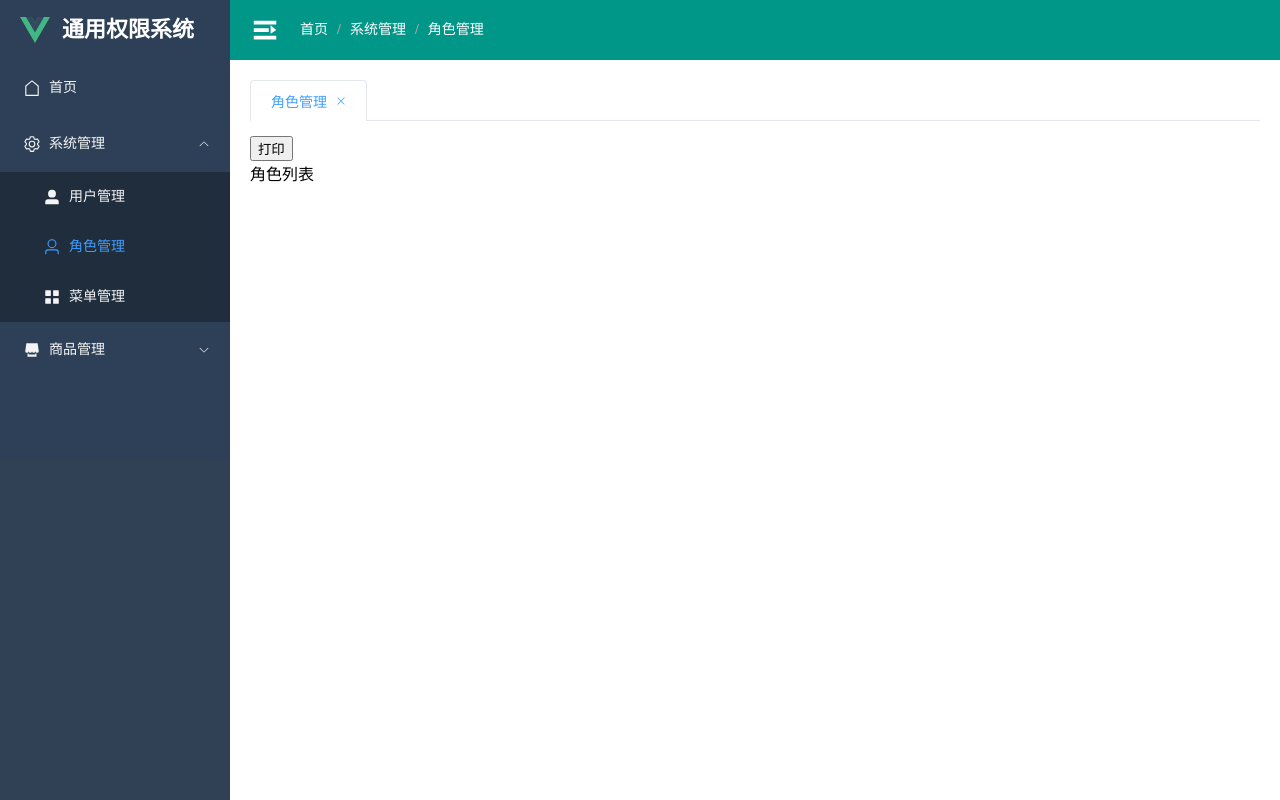
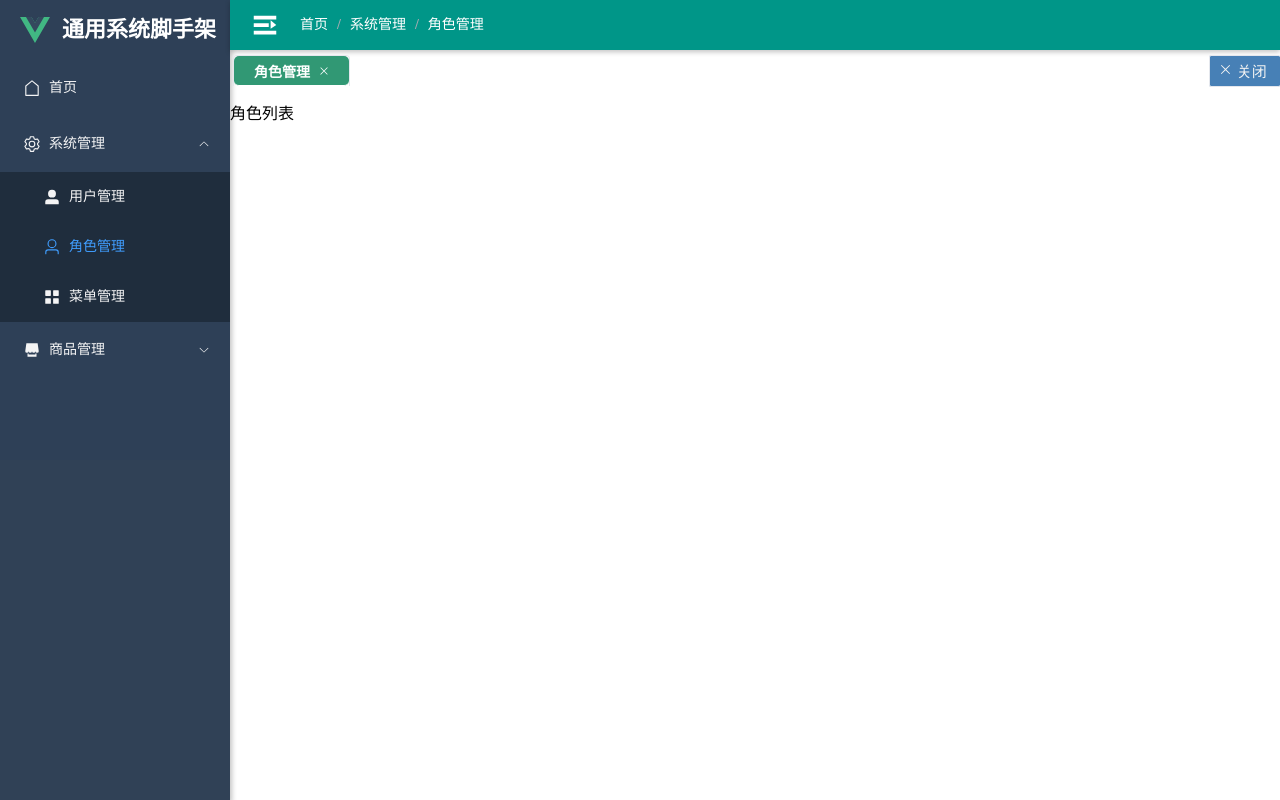
Before and after one commit to 17351590701/general-system-vue, a Vue app: page /roleList in a window 1280 px wide. Built offline with nearby package versions, Linux system fonts and the light colour scheme.

Commit message:
玩成下拉框关闭tabs标签页

```diff
--- a/src/layout/Index.vue
+++ b/src/layout/Index.vue
@@ -1,10 +1,10 @@
 <!--总体布局页面-->
 <template>
   <el-container class="layout">
-<!--左侧根据MenuBar自适应做菜单宽度-->
+    <!--左侧根据MenuBar自适应做菜单宽度-->
     <el-aside width="auto" class="aside">
       <!--菜单-->
-      <MenuBar />
+      <MenuBar/>
     </el-aside>
     <!--右侧内容-->
     <el-container>
@@ -14,7 +14,10 @@
       </el-header>
       <!--主要部分-->
       <el-main class="main">
-        <Tabs></Tabs>
+        <div class="tabs">
+          <Tabs class="tabs-content"></Tabs>
+          <CloseTabs ></CloseTabs>
+        </div>
         <router-view></router-view>
       </el-main>
     </el-container>
@@ -25,19 +28,38 @@
 import Header from "@/layout/header/Header.vue";
 import MenuBar from "@/layout/menu/MenuBar.vue";
 import Tabs from "@/layout/tabs/Tabs.vue";
-import {ref} from "vue";
+import CloseTabs from "@/layout/tabs/CloseTabs.vue";
 </script>
 
 <style scoped lang="scss">
-.layout{
+.layout {
   height: 100%;
- .aside{
-   background-color: #304156;
- }
-  .header{
+
+  .aside {
+    background-color: #304156;
+    box-shadow: rgba(0, 0, 0, 0.24) 2px 3px 5px;
+  }
+
+  .main {
+    padding: 0;
+    margin: 0;
+
+    .tabs {
+      display: flex;
+      justify-content: space-between;
+      flex-grow: 1;
+      .el-tabs{
+        --el-tabs-header-height: 30px;
+      }
+    }
+  }
+
+  .header {
     background-color: #009688;
-    display:flex;
+    display: flex;
     align-items: center;
+    box-shadow: rgba(0, 0, 0, 0.24) 0 2px 5px;
+    height: 50px;
   }
 }
 
--- a/src/layout/menu/menuLogo.vue
+++ b/src/layout/menu/menuLogo.vue
@@ -26,7 +26,7 @@ watchEffect(()=>{
   }
 })
 // 定义一个响应式变量title，初始值为"通用权限系统"
-const title = ref("通用权限系统")
+const title = ref("通用系统脚手架")
 </script>
 
 
--- /dev/null
+++ b/src/layout/tabs/CloseTabs.vue
@@ -0,0 +1,116 @@
+<template>
+  <div class="close">
+    <el-dropdown>
+    <span class="el-dropdown-link">
+      <el-icon class="el-icon--right">
+    <Close/>
+      </el-icon>
+      关闭
+    </span>
+      <template #dropdown>
+        <el-dropdown-menu>
+          <el-dropdown-item @click="closeCurrent()">关闭当前</el-dropdown-item>
+          <el-dropdown-item @click="closeLeft()">关闭左侧</el-dropdown-item>
+          <el-dropdown-item @click="closeRight()">关闭右侧</el-dropdown-item>
+          <el-dropdown-item @click="closeAll()">关闭所有</el-dropdown-item>
+        </el-dropdown-menu>
+      </template>
+    </el-dropdown>
+  </div>
+</template>
+
+<script setup lang="ts">
+import {Close} from "@element-plus/icons-vue";
+import type {Tab} from "@/stores/tabs";
+import {useRouter, useRoute} from 'vue-router'
+import {useTabStore} from "@/stores/tabs"
+
+const tabStore = useTabStore()
+const route = useRoute()
+const router = useRouter()
+//关闭当前
+const closeCurrent = () => {
+  //首页不能关闭
+  if (route.path === '/dashboard') {
+    return
+  }
+  const targetName = route.path
+  //Tab类型数组
+  const tabs = tabStore.getTab
+  //激活选项卡
+  let activeName = route.path
+  //如果激活的选项卡是待删除的选项卡，则激活前一个选项卡
+  if (activeName === targetName) {
+    //遍历tabs
+    tabs.forEach((tab: Tab, index: number) => {
+      //如果tab的path等于待删除的选项卡的path，则激活前一个选项卡
+      if (tab.path === targetName) {
+        const nextTab = tabs[index + 1] || tabs[index - 1]
+        if (nextTab) {
+          activeName = nextTab.path
+        }
+      }
+    })
+  }
+  //重新设置选项卡数据
+  tabStore.tabList = tabs.filter((tab) => tab.path !== targetName)
+  //跳转路由到新激活选项卡
+  router.push({path: activeName})
+}
+//关闭左侧
+const closeLeft = () => {
+  const path = route.path
+//获取当前选项卡路由的索引
+  let index = tabStore.tabList.findIndex(item => item.path === path)
+  //从1开始，首页不能删除
+  tabStore.tabList.splice(1, index - 1)
+}
+
+//关闭右侧
+const closeRight = () => {
+  const path = route.path
+  //获取当前选项卡路由的索引
+  let index = tabStore.tabList.findIndex(item => item.path === path)
+  tabStore.tabList.splice(index + 1)
+}
+
+//关闭所有
+const closeAll = () => {
+tabStore.tabList.splice(1,tabStore.tabList.length-1)
+  //跳转到首页
+  router.push({path: '/dashboard'})
+}
+</script>
+
+<style scoped lang="scss">
+.close {
+  width: 60px;
+  height: 30px;
+  position: fixed;
+  top: 55px;
+  right: 0;
+  z-index: 999;
+  display: flex;
+  align-items: center;
+  justify-content: center;
+  border: 1px solid #e4e7ed;
+  border-right: none;
+  border-radius: 2px;
+  padding-right: 10px;
+  cursor: pointer;
+  background-color: #4780b6;
+}
+
+.example-showcase .el-dropdown-link {
+  cursor: pointer;
+  display: flex;
+  align-items: center;
+}
+
+.el-dropdown-link {
+  color: #f3f3f3;
+  font-size: 15px;
+  outline: none;
+}
+
+</style>
--- a/src/layout/tabs/Tabs.vue
+++ b/src/layout/tabs/Tabs.vue
@@ -15,12 +15,11 @@
     >
     </el-tab-pane>
   </el-tabs>
-  <button @click="console.log(tabStore.tabList)">打印</button>
 </template>
 
 <script setup lang="ts">
 import {computed, onMounted, ref, watch} from "vue";
-import {type Tab,  useTabStore} from '@/stores/tabs'
+import {type Tab, useTabStore} from '@/stores/tabs'
 import {useRoute, useRouter} from "vue-router";
 import type {TabsPaneContext} from "element-plus";
 //选中的选项卡数据
@@ -81,6 +80,7 @@ const addTab = () => {
 function setActiveTab() {
   activeTab.value = route.path
 }
+
 //保证页面刷新后只保存有上次激活的选项卡
 onMounted(() => {
   setActiveTab()
@@ -97,5 +97,38 @@ watch(
 </script>
 
 <style scoped lang="scss">
+.demo-tabs {
+  margin-top: 5px;
+  margin-left: 3px;
+  width: auto;
+  height: auto;
+}
 
+:deep(.el-tabs__item.is-active) {
+  color: #fff;
+  background-color: #319874;
+  font-weight:800;
+}
+
+:deep(.el-tabs__item.is-active:hover) {
+  color: #fff;
+  font-weight:800;
+}
+
+:deep(.el-tabs__item:hover) {
+  color: #303133;
+  font-weight:600;
+}
+
+:deep(.el-tabs__item) {
+  height: 30px;
+  width: auto;
+  border-radius: 5px;
+  font-weight: 400;
+  font-family: 'HarmonyOS_Sans_SC',sans-serif;
+}
+
+:deep(.el-tabs__header) {
+  border-bottom: none !important;
+}
 </style>
--- a/src/main.ts
+++ b/src/main.ts
@@ -2,7 +2,7 @@ import { createApp } from 'vue'
 //创建pinia
 import { createPinia } from 'pinia'
 //pinia数据持久化操作
-import piniaPluginPersistedstate from 'pinia-plugin-persistedstate'
+import piniaPluginPersistence from 'pinia-plugin-persistedstate'
 import App from './App.vue'
 import router from './router'
 //引入Element plus和css样式
@@ -17,7 +17,7 @@ for (const [key, component] of Object.entries(ElementPlusIconsVue)) {
     app.component(key, component)
 }
 //pinia数据持久化挂载
-pinia.use(piniaPluginPersistedstate)
+pinia.use(piniaPluginPersistence)
 app.use(ElementPlus)
 app.use(pinia)
 app.use(router)
--- a/src/stores/tabs/index.ts
+++ b/src/stores/tabs/index.ts
@@ -25,11 +25,24 @@ export const useTabStore = defineStore('tabs', {
         addTab(tab:Tab){
             //查找数组每一项，判断选项卡是否重复
             if(this.tabList.some(item=>item.path===tab.path)) return;
+            if(tab.path==='/dashboard'){
+                //如果是首页，添加到第一个
+                this.tabList.unshift(tab)
+            }else{
             //否则
             this.tabList.push(tab)
+            }
         }
     },
     //选项卡持久化，使页面刷新关闭时，tabList的值不会清空
-    persist:true
+    persist: {
+        //存储的key
+        key:'tabs',
+        //存储位置
+        storage:localStorage,
+        //需要存储的数据
+        paths:['tabList']
+    }
+
 
 })
```
